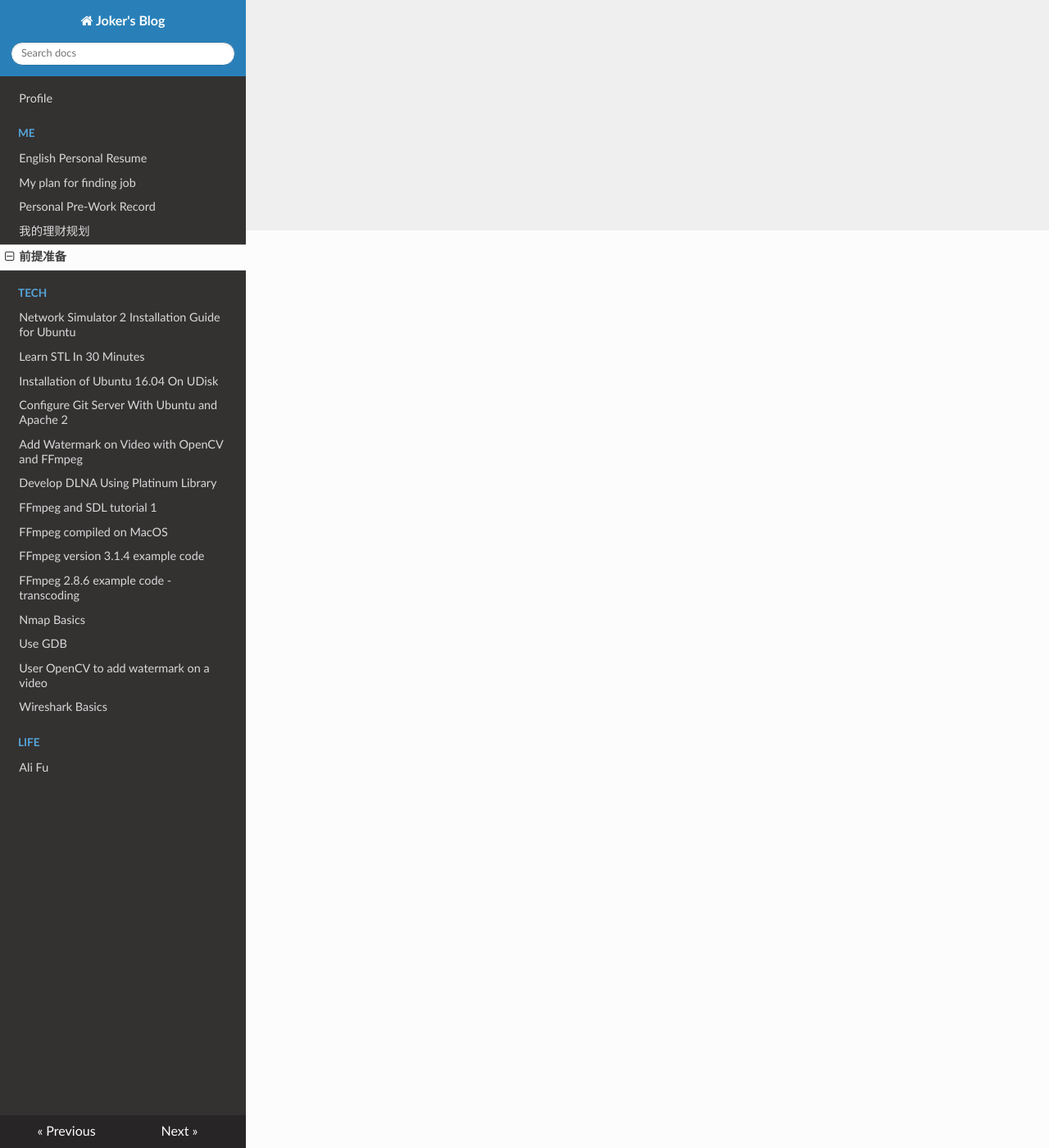
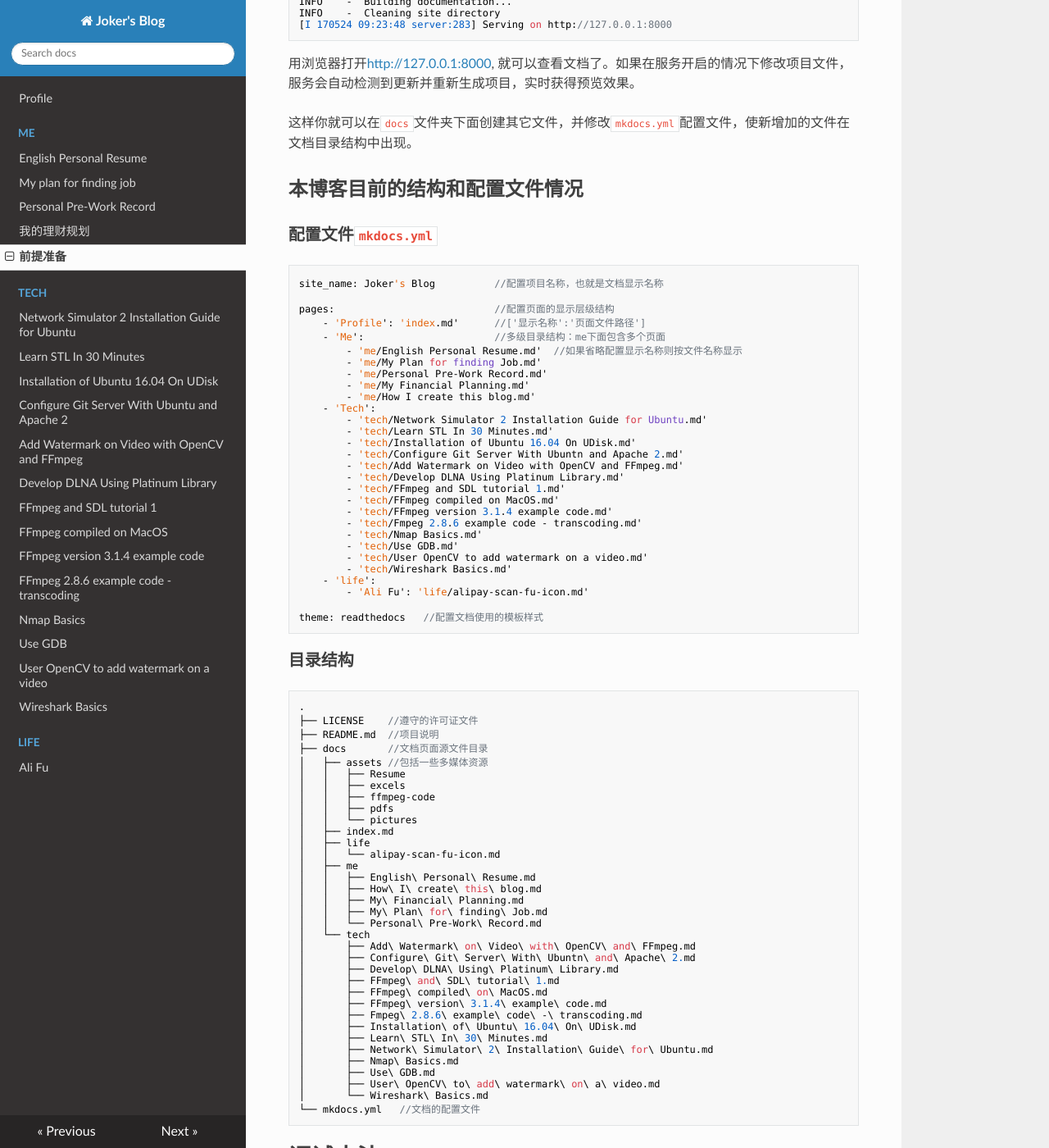
Before and after one commit to wangzhizhou/JokerBlog, an MkDocs documentation site: the page built from docs/me/How I create this blog.md, in a window 1280 px wide and 1400 px high, scrolled down 1119 px. Shown: the whole window at 82% size. Built offline with MkDocs 1.6.1, drawn with Linux system fonts in a browser that asks for light colours; nearby versions of some CDN libraries; old or Windows-style settings are respelled for this version of MkDocs; some of the changed text lies outside the part shown.

Commit message:
add some content

````diff
--- a/docs/me/How I create this blog.md
+++ b/docs/me/How I create this blog.md
@@ -12,9 +12,129 @@
 
 # 环境搭建
 
+本机安装有`python`环境和`pip`包管理器。然后执行下面命令：
+
+```
+pip install mkdocs
+```
 
 # 写作过程
 
+## 创建默认文档
+
+```
+mkdocs new demo
+```
+
+输出：
+
+```
+INFO    -  Creating project directory: demo
+INFO    -  Writing config file: demo/mkdocs.yml
+INFO    -  Writing initial docs: demo/docs/index.md
+```
+
+默认的文档结构:
+
+```
+demo
+├── docs             //这个目录下存放markdown编写的文档
+│   └── index.md
+└── mkdocs.yml       //项目的配置文件，包括文档目录和主题风格配置
+```
+
+本地文档浏览使用下面命令：
+
+```
+mkdocs serve
+```
+
+输出:
+
+```
+INFO    -  Building documentation...
+INFO    -  Cleaning site directory
+[I 170524 09:23:48 server:283] Serving on http://127.0.0.1:8000
+```
+
+用浏览器打开<http://127.0.0.1:8000>, 就可以查看文档了。如果在服务开启的情况下修改项目文件，服务会自动检测到更新并重新生成项目，实时获得预览效果。
+
+这样你就可以在`docs`文件夹下面创建其它文件，并修改`mkdocs.yml`配置文件，使新增加的文件在文档目录结构中出现。
+
+## 本博客目前的结构和配置文件情况
+
+### 配置文件**`mkdocs.yml`**
+
+```
+site_name: Joker's Blog          //配置项目名称，也就是文档显示名称
+
+pages:                           //配置页面的显示层级结构
+    - 'Profile': 'index.md'      //['显示名称':'页面文件路径']
+    - 'Me':                      //多级目录结构：me下面包含多个页面
+        - 'me/English Personal Resume.md'  //如果省略配置显示名称则按文件名称显示
+        - 'me/My Plan for finding Job.md'
+        - 'me/Personal Pre-Work Record.md'
+        - 'me/My Financial Planning.md'
+        - 'me/How I create this blog.md'
+    - 'Tech':
+        - 'tech/Network Simulator 2 Installation Guide for Ubuntu.md'
+        - 'tech/Learn STL In 30 Minutes.md'
+        - 'tech/Installation of Ubuntu 16.04 On UDisk.md'
+        - 'tech/Configure Git Server With Ubuntn and Apache 2.md'
+        - 'tech/Add Watermark on Video with OpenCV and FFmpeg.md'
+        - 'tech/Develop DLNA Using Platinum Library.md'
+        - 'tech/FFmpeg and SDL tutorial 1.md'
+        - 'tech/FFmpeg compiled on MacOS.md'
+        - 'tech/FFmpeg version 3.1.4 example code.md'
+        - 'tech/Fmpeg 2.8.6 example code - transcoding.md'
+        - 'tech/Nmap Basics.md'
+        - 'tech/Use GDB.md'
+        - 'tech/User OpenCV to add watermark on a video.md'
+        - 'tech/Wireshark Basics.md'
+    - 'life':
+        - 'Ali Fu': 'life/alipay-scan-fu-icon.md'
+
+theme: readthedocs   //配置文档使用的模板样式
+```
+
+### 目录结构
+```
+.
+├── LICENSE    //遵守的许可证文件
+├── README.md  //项目说明
+├── docs       //文档页面源文件目录
+│   ├── assets //包括一些多媒体资源
+│   │   ├── Resume
+│   │   ├── excels
+│   │   ├── ffmpeg-code
+│   │   ├── pdfs
+│   │   └── pictures
+│   ├── index.md
+│   ├── life
+│   │   └── alipay-scan-fu-icon.md
+│   ├── me
+│   │   ├── English\ Personal\ Resume.md
+│   │   ├── How\ I\ create\ this\ blog.md
+│   │   ├── My\ Financial\ Planning.md
+│   │   ├── My\ Plan\ for\ finding\ Job.md
+│   │   └── Personal\ Pre-Work\ Record.md
+│   └── tech
+│       ├── Add\ Watermark\ on\ Video\ with\ OpenCV\ and\ FFmpeg.md
+│       ├── Configure\ Git\ Server\ With\ Ubuntn\ and\ Apache\ 2.md
+│       ├── Develop\ DLNA\ Using\ Platinum\ Library.md
+│       ├── FFmpeg\ and\ SDL\ tutorial\ 1.md
+│       ├── FFmpeg\ compiled\ on\ MacOS.md
+│       ├── FFmpeg\ version\ 3.1.4\ example\ code.md
+│       ├── Fmpeg\ 2.8.6\ example\ code\ -\ transcoding.md
+│       ├── Installation\ of\ Ubuntu\ 16.04\ On\ UDisk.md
+│       ├── Learn\ STL\ In\ 30\ Minutes.md
+│       ├── Network\ Simulator\ 2\ Installation\ Guide\ for\ Ubuntu.md
+│       ├── Nmap\ Basics.md
+│       ├── Use\ GDB.md
+│       ├── User\ OpenCV\ to\ add\ watermark\ on\ a\ video.md
+│       └── Wireshark\ Basics.md
+└── mkdocs.yml   //文档的配置文件
+```
 
 # 调试方法
 
````
